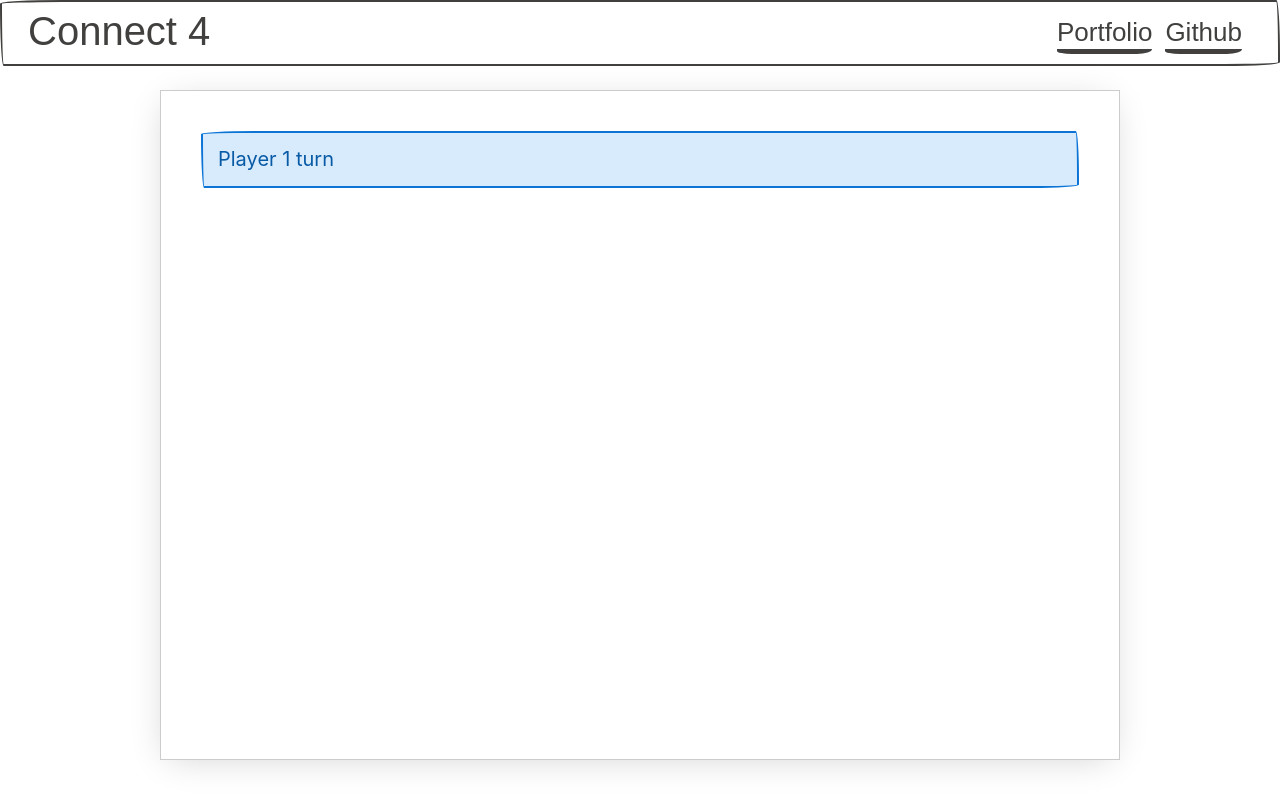
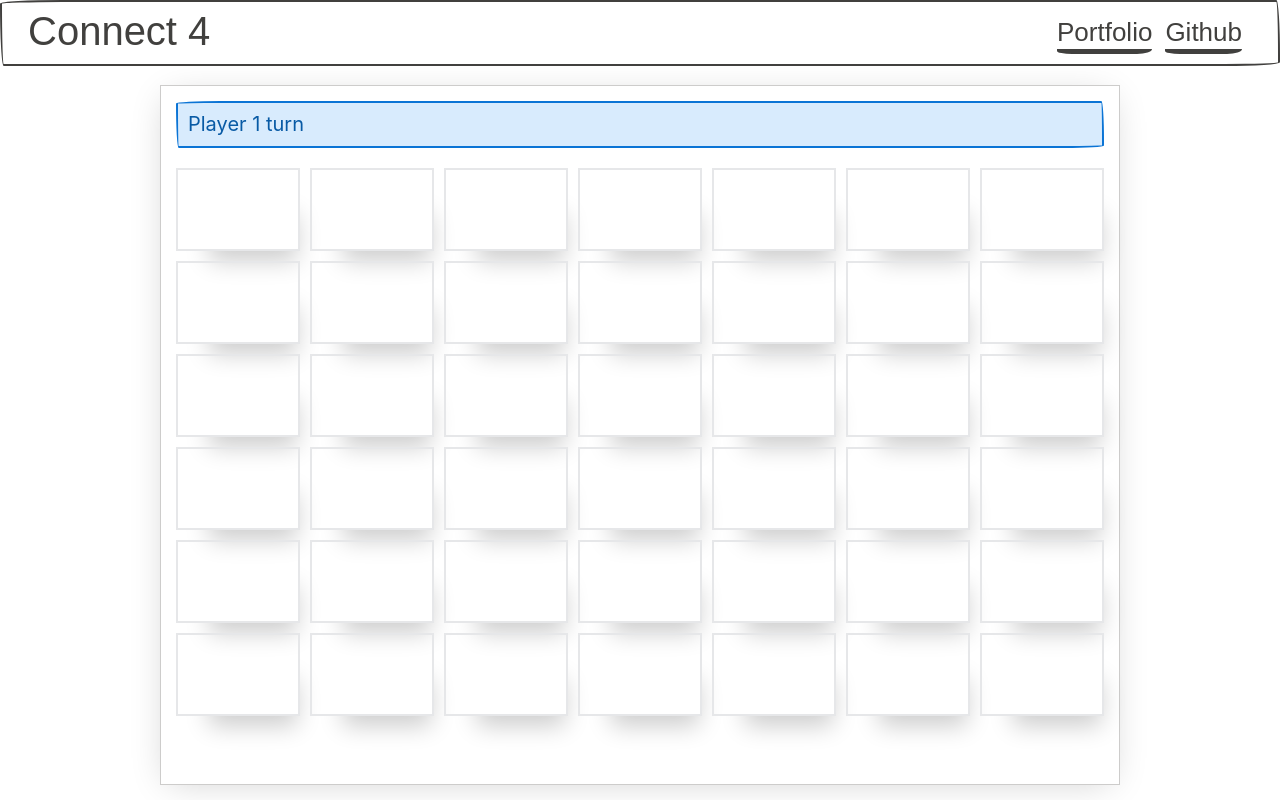
Before and after one commit to Mia-Salazar/connect-4, a React (Create React App) app: page / in a window 1280 px wide. Built offline with nearby package versions, Linux system fonts and the light colour scheme; a web font is replaced by a local one.

Commit message:
Add cell

```diff
--- a/src/App.scss
+++ b/src/App.scss
@@ -1,4 +1,19 @@
 .connect {
-    height: calc(100vh - 130px);;
-    margin-top: 90px;
+    height: calc(100vh - 100px);;
+    margin-top: 85px;
+    padding: 15px;
 }
+
+.board {
+    display: grid;
+    grid-gap: 10px;
+    grid-template-columns: repeat(7, 1fr);
+}
+
+.card {
+    height: 83px;
+}
+
+.alert {
+    padding: 10px;
+}
--- /dev/null
+++ b/src/app/components/Cell.jsx
@@ -0,0 +1,10 @@
+import React from "react";
+
+export const Cell = () => {
+	return (
+            <article className="card">
+            </article>
+	);
+};
+
+export default Cell;
--- a/src/app/components/Container.jsx
+++ b/src/app/components/Container.jsx
@@ -1,11 +1,17 @@
 import React, { useState } from "react";
+import Cell from "./Cell";
 
 export const Container = () => {
     const [user, setUser] = useState(true)
 	return (
-		<main class="paper container margin-bottom-large connect">
-            {user && <div class="alert alert-secondary">Player 1 turn</div>}
-            {!user && <div class="alert alert-danger">Player 2 turn</div>}
+		<main className="paper container connect">
+            {user && <div className="alert alert-secondary">Player 1 turn</div>}
+            {!user && <div className="alert alert-danger">Player 2 turn</div>}
+            <section className="board">
+                {[...Array(42)].map((e, i) => {
+                    return <Cell key={i} />
+                })}
+            </section>
         </main>
 	);
 };
```
